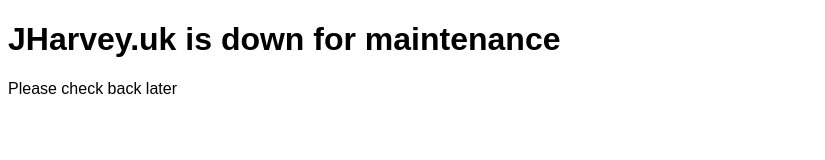
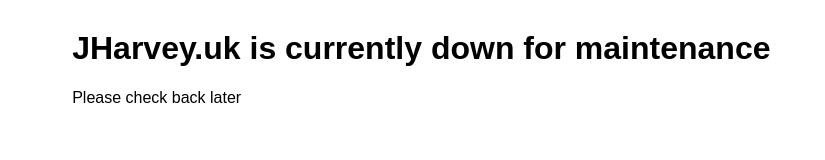
Before and after one commit to JackHarvey186/website, a plain HTML site: page index.html in a window 1280 px wide. Shown: the whole page, without its empty margins (0-825 px from the left). Drawn offline with Linux system fonts and the light colour scheme.

Commit message:
Updated Title/Padding

```diff
--- a/index.html
+++ b/index.html
@@ -28,10 +28,11 @@ body {
 </style>
 </head>
 <body>
-
-  <h1>JHarvey.uk is down for maintenance </h1>
-
+  <title> Jack's Site</title>
+  <div style="margin-left:5%;padding:1px;height:1000px;">
+  <h1>JHarvey.uk is currently down for maintenance </h1>
   <p>Please check back later</p>
+  </div>
 
 </body>
 </html>
```
